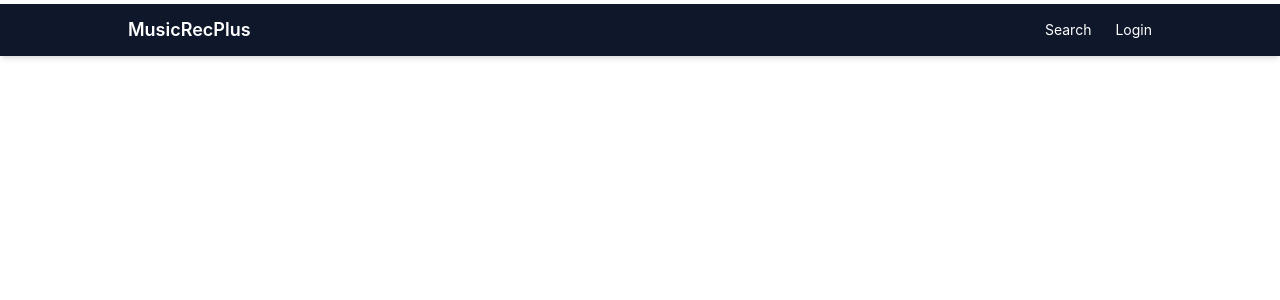
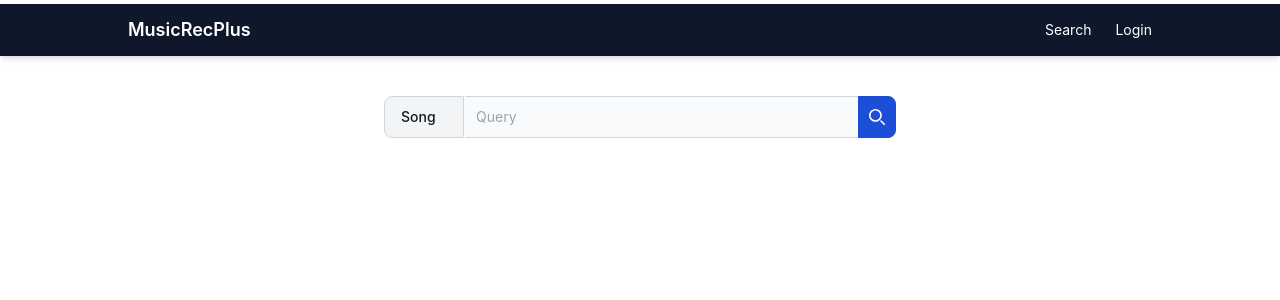
Before and after one commit to chengq220/MREK, a React (Create React App) app: page /search in a window 1280 px wide. Shown: the top 300 px of the page. Built offline with nearby package versions, Linux system fonts and the light colour scheme.

Commit message:
add search frontend

```diff
--- a/public/index.css
+++ b/public/index.css
@@ -1,3 +1,7 @@
 html, body {
   min-height: 100%;
 }
+
+body{
+  height: 100%;
+}
--- a/src/appRoutes.js
+++ b/src/appRoutes.js
@@ -7,6 +7,7 @@ import Register from './pages/Register';
 import PlayList from './pages/PlayList';
 import Preference from './pages/Preference'
 import Loading from './components/Loading';
+import Search from './pages/Search';
 import { Routes, Route, Navigate, Outlet } from 'react-router-dom';
 import { useAuth } from './context/AuthContext';
 import { useEffect } from "react";
@@ -40,6 +41,7 @@ function AppRoutes() {
     <Nav />
     <Routes>
       <Route path = "/" element = {<Home/>} />
+      <Route path = "/search" element = {<Search/>} />
       <Route element={<PrivateRoute />}>
         <Route path="/feed" element={<Feed />} />
         <Route path="/preference" element={<Preference />} />
--- a/src/components/Nav.js
+++ b/src/components/Nav.js
@@ -11,7 +11,7 @@ function NavUnsigned(){
            <Link to="/">MusicRecPlus</Link>
         </div>
         <div className="hidden lg:flex gap-6 text-sm">
-          <Link to="/">Search</Link>
+          <Link to="/search">Search</Link>
           <Link to="/login">Login</Link>
         </div>
       </div>
@@ -28,6 +28,7 @@ function NavSigned(){
            <Link to="/">MusicRecPlus</Link>
         </div>
         <div className="hidden lg:flex gap-6 text-sm">
+          <Link to="/search">Search</Link>
           <Link to="/feed" className="hover:text-gray-300">Feed</Link>
           <Link to="/playlist" className="hover:text-gray-300">Playlist</Link>
            <div className="dropdown">
--- a/src/pages/Register.js
+++ b/src/pages/Register.js
@@ -59,11 +59,11 @@ function Register(){
                         <form className="space-y-4 md:space-y-6" action="#">
                             <div>
                                 { error ? <div className="text-red-100">Username Taken</div> : null }
-                                <label for="email" className="block mb-2 text-sm font-semibold">Username</label>
+                                <label className="block mb-2 text-sm font-semibold">Username</label>
                                 <input type="email" name="email" id="email" onChange={usernameChange} required className="bg-gray-50 border border-gray-300 text-gray-900 text-sm rounded-lg focus:ring-primary-600 focus:border-primary-600 block w-full p-2.5 dark:border-gray-600 dark:placeholder-gray-400 dark:text-white dark:focus:border-blue-500" placeholder="name@company.com" required=""/>
                             </div>
                             <div>
-                                <label for="password" className="block mb-2 text-sm font-semibold">Password</label>
+                                <label className="block mb-2 text-sm font-semibold">Password</label>
                                 <input type="password" name="password" id="password" onChange={passwordChange} required placeholder="••••••••" className="bg-gray-50 border border-gray-300 text-gray-900 text-sm rounded-lg focus:ring-primary-600 focus:border-primary-600 block w-full p-2.5 dark:border-gray-600 dark:placeholder-gray-400  dark:focus:border-blue-500" required=""/>
                             </div>
                             <button type="submit" onClick={registerUser} className="w-full text-white bg-primary-600 hover:bg-primary-700 focus:ring-4 focus:outline-none focus:ring-primary-300 font-medium rounded-lg text-sm px-5 py-2.5 text-center dark:bg-primary-600 dark:hover:bg-primary-700 dark:focus:ring-primary-800 bg-indigo-600">Create an account</button>
--- /dev/null
+++ b/src/pages/Search.js
@@ -0,0 +1,92 @@
+import {useState} from 'react';
+
+function Search(){
+    const [isOpen, setIsOpen] = useState(false);
+    const [category, setCategory] = useState("Song");
+    const [query, setQuery] = useState("");
+
+    const toggleSelect = () => {
+        setIsOpen(!isOpen);
+    };
+
+    const handleCategory = (input) => {
+        setCategory(input);
+        setIsOpen(false);
+    }
+
+    const handleClick = (event) => {
+        if (event.target.id === "container") {
+            console.log("clicked on container")
+            setIsOpen(false);
+        }
+    }
+
+    const queryChange = (event) => {
+        setQuery(event.target.value);
+    }
+
+    const submit = async () =>{
+        if(query != ""){
+            console.log("searching for the query")
+            console.log(query);
+        }
+    }
+
+
+
+    return (
+        <div id="container"
+            className = "py-10">
+            <div className="max-w-lg mx-auto">
+                <div className="relative flex">
+                    <div className="flex-col">
+                        <label className="mb-2 text-sm font-medium text-gray-900 sr-only dark:text-white"></label>
+                        <button id="dropdown-button"
+                            onClick = {toggleSelect}
+                            className="shrink-0 z-10 inline-flex items-center w-20 py-2.5 px-4 text-sm font-medium text-center text-gray-900 bg-gray-100 border border-gray-300 rounded-s-lg hover:bg-gray-200 focus:ring-4 focus:outline-none focus:ring-gray-100 dark:bg-gray-700 dark:hover:bg-gray-600 dark:focus:ring-gray-700 dark:text-white dark:border-gray-600" type="button">{category}<svg className="w-2.5 h-2.5 ms-2.5" aria-hidden="true" xmlns="http://www.w3.org/2000/svg" fill="none" viewBox="0 0 10 6"></svg>
+                        </button>
+                        <div id="dropdown" className={`absolute z-10 bg-white w-20 divide-y divide-gray-100 rounded-lg shadow-sm dark:bg-gray-700 ${isOpen ? "block": "hidden"}`}>
+                            <ul className="py-2 text-sm text-gray-700 dark:text-gray-200" aria-labelledby="dropdown-button">
+                            <li>
+                                <button
+                                type="button"
+                                onClick={() => handleCategory("Song")}
+                                className="inline-flex text-center w-full px-4 py-2 hover:bg-gray-100 dark:hover:bg-gray-600 dark:hover:text-white">Song</button>
+                            </li>
+                            <li>
+                                <button
+                                type="button"
+                                onClick={() => handleCategory("Genre")}
+                                className="inline-flex text-center w-full px-4 py-2 hover:bg-gray-100 dark:hover:bg-gray-600 dark:hover:text-white">Genre</button>
+                            </li>
+                            <li>
+                                <button
+                                type="button"
+                                onClick={() => handleCategory("Artist")}
+                                className="inline-flex text-center w-full px-4 py-2 hover:bg-gray-100 dark:hover:bg-gray-600 dark:hover:text-white">Artist</button>
+                            </li>
+                            </ul>
+                        </div>
+                    </div>
+                    <div className="relative w-full">
+                        <input type="search"
+                        id="search-dropdown"
+                        onChange={queryChange}
+                        className="p-2.5 w-full z-20 text-sm text-gray-900 bg-gray-50 rounded-e-lg border-s-gray-50 border-s-2 border border-gray-300 focus:ring-blue-500 focus:border-blue-500 dark:bg-gray-700 dark:border-s-gray-700  dark:border-gray-600 dark:placeholder-gray-400 dark:text-white dark:focus:border-blue-500" placeholder="Query" required />
+                        <button
+                        onClick = {submit}
+                        className="absolute top-0 end-0 p-2.5 text-sm font-medium h-full text-white bg-blue-700 rounded-e-lg border border-blue-700 hover:bg-blue-800 focus:ring-4 focus:outline-none focus:ring-blue-300 dark:bg-blue-600 dark:hover:bg-blue-700 dark:focus:ring-blue-800">
+                            <svg className="w-4 h-4" aria-hidden="true" xmlns="http://www.w3.org/2000/svg" fill="none" viewBox="0 0 20 20">
+                                <path stroke="currentColor" strokeLinecap="round" strokeLinejoin="round" strokeWidth="2" d="m19 19-4-4m0-7A7 7 0 1 1 1 8a7 7 0 0 1 14 0Z"/>
+                            </svg>
+                        </button>
+                    </div>
+                </div>
+            </div>
+        </div>
+    );
+};
+
+
+
+export default Search;
```
Also changed, not shown: src/pages/Login.js (+4 -4 lines). Lines whose indentation alone changed are shown as unchanged.
